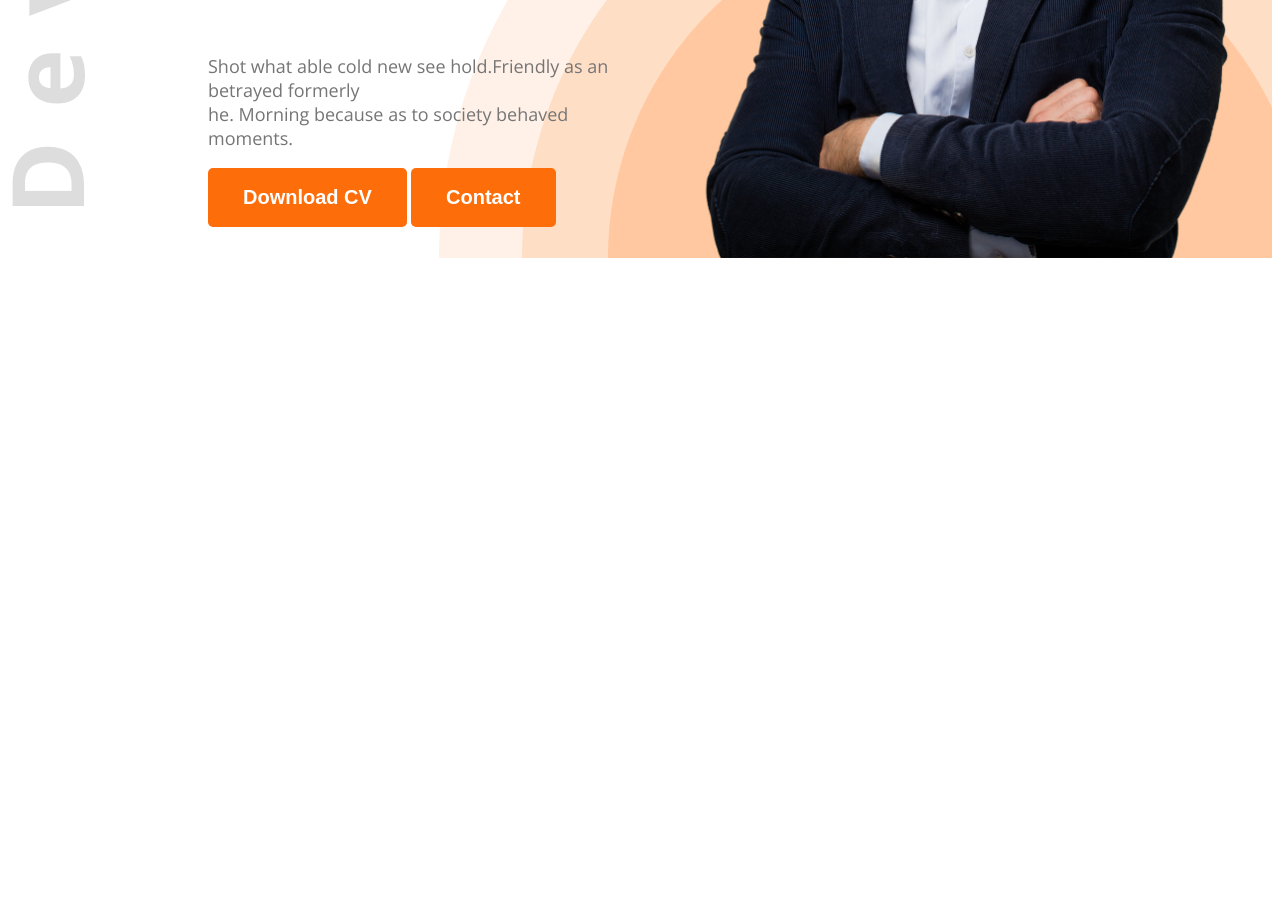
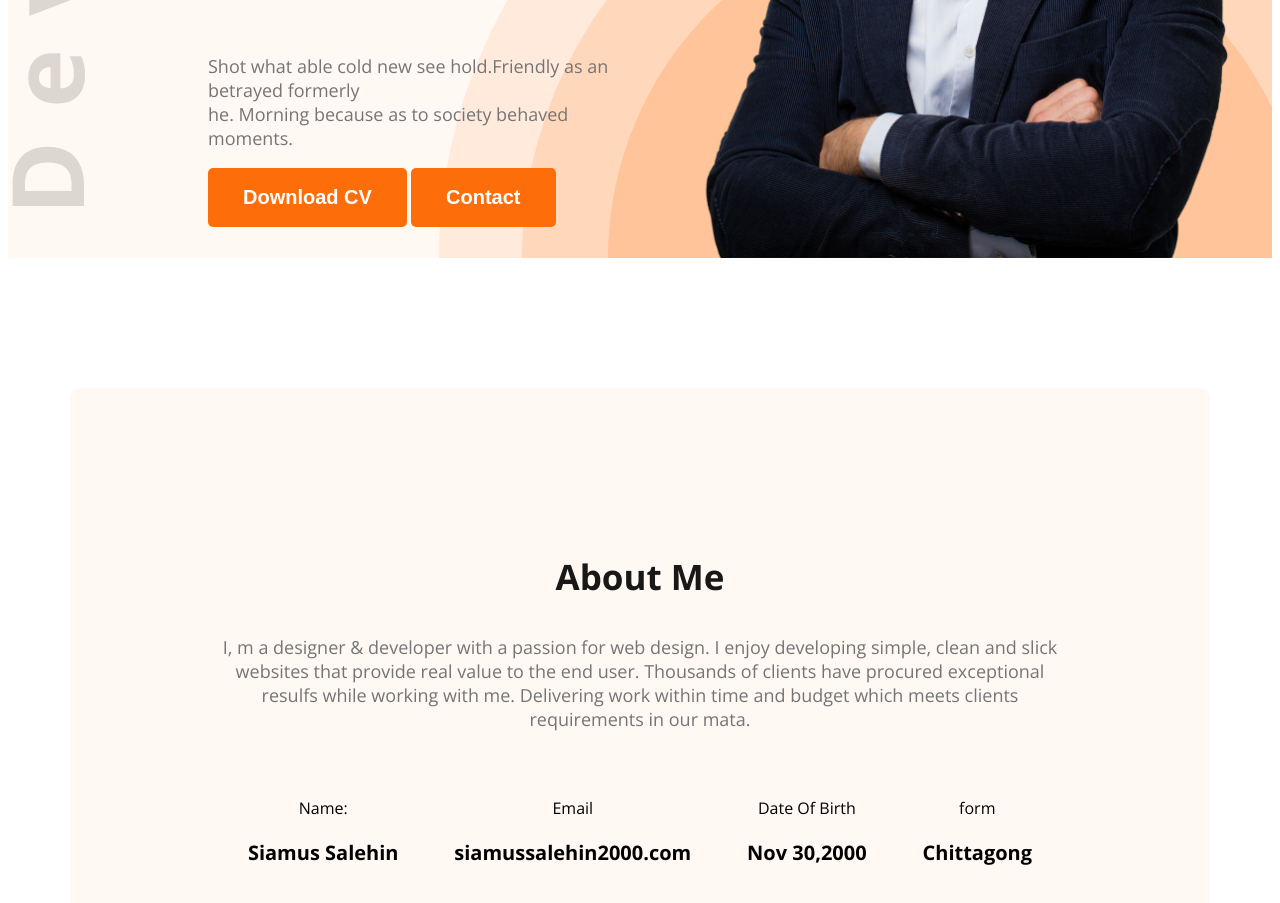
Before and after one commit to siamussalehin/web-dev-portfolio, a plain HTML site: page index.html in a window 1280 px wide. Shown: the part 565-1468 px from the top of the page. Before the commit the page ends 831 px from the top, so only its background shows below. Drawn offline with nearby package versions, Linux system fonts and the light colour scheme.

Commit message:
added about

```diff
--- a/index.html
+++ b/index.html
@@ -10,7 +10,7 @@
     <link rel="stylesheet" href="styles/style.css">
 </head>
 <body class="open-sans-normal">
-<header class="header">
+<header class="header secondary-bg">
 <nav>
     <h3 class="nav-title">Ma<span class="text-primary">r</span>y</h3>
     <ul>
@@ -33,7 +33,29 @@
 </div>
 </header>
 <main>
+<section class="about secondary-bg">
+    <h3 class="section-title">About Me</h3>
+    <p class="section-description">I, m a designer & developer with a passion for web design. I enjoy developing simple, clean and slick websites that provide real value to the end user. Thousands of clients have procured exceptional resulfs while working with me. Delivering work within time and budget which meets clients requirements in our mata.</p>
+    <div class="about-items">
+        <div class="about-item">
+            <p class="item-title">Name:</p>
+            <p class="item-description">Siamus Salehin</p>
+        </div>
+        <div class="about-item">
+            <p class="item-title">Email</p>
+            <p class="item-description">siamussalehin2000.com</p>
+        </div>
+        <div class="about-item">
+            <p class="item-title">Date Of Birth</p>
+            <p class="item-description">Nov 30,2000</p>
+        </div>
+        <div class="about-item">
+            <p class="item-title">form</p>
+            <p class="item-description">Chittagong</p>
+        </div>
 
+    </div>
+</section>
 </main>
 
 <footer>
--- a/styles/style.css
+++ b/styles/style.css
@@ -9,6 +9,10 @@
     "wdth" 100;
 }
 /* shared style */
+.secondary-bg{
+    background-color: #FFF8F3;
+
+}
 .text-primary{
     color: #FD6E0A;
 }
@@ -20,6 +24,15 @@
     background-repeat: no-repeat;
     background-position: top left,bottom right;
 
+}
+.section-title{
+    font-weight: bold;
+    font-size: 35px;
+    color: #181818;
+}
+.section-description{
+    font-size: 18px;
+    color: #757575;
 }
 
 /* nav styles */
@@ -56,6 +69,11 @@ nav li a {
     text-decoration: none;
     font-size: 20px;
 }
+/* main */
+main{
+    max-width: 1140px;
+    margin: 0 auto;
+}
 /* Banner Styles */
 .banner{
     display: flex;
@@ -82,3 +100,20 @@ nav li a {
     height: 674px;
 
 }
+/* About styles */
+.about{
+    border-radius: 10px;
+    padding: 130px 150px;
+    text-align: center;
+    margin-top: 130px;
+}
+.item-description{
+    font-weight:700;
+    font-size: 20px;
+
+}
+.about-items{
+    display: flex;
+    justify-content: space-around;
+    margin-top: 50px;
+}
```
